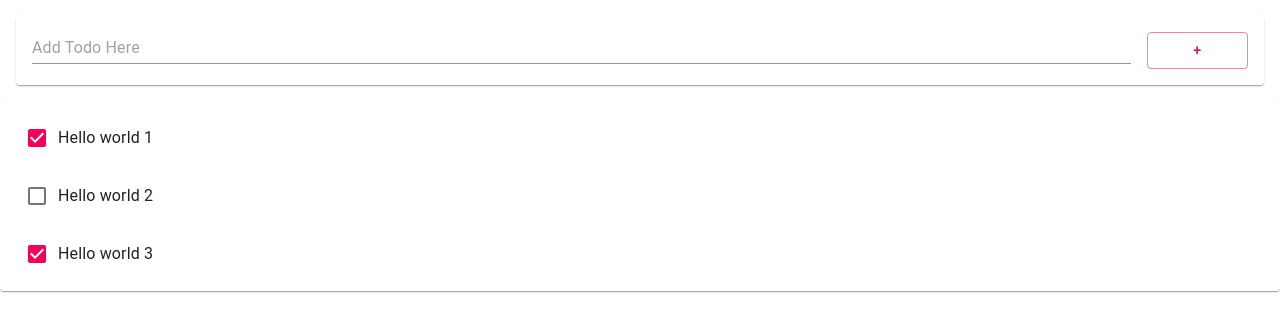
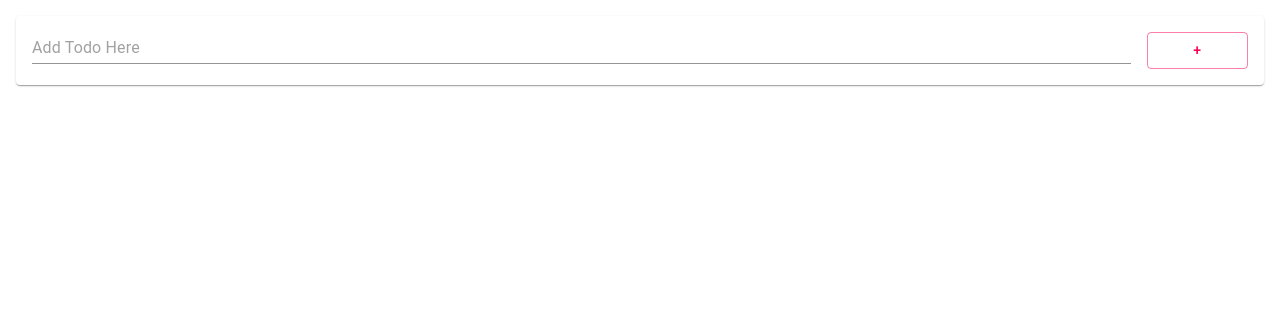
Before and after one commit to ekgp4949/blog-demo, a React (Create React App) app in the folder todo-react-app/: page / in a window 1280 px wide. Shown: the top 332 px of the page. Built offline with nearby package versions, Linux system fonts and the light colour scheme.

Commit message:
[mod] todo Delete 기능 추가

```diff
--- a/todo-react-app/src/App.js
+++ b/todo-react-app/src/App.js
@@ -10,11 +10,7 @@
     super(props);
 
     this.state = {
-      items: [
-        { id: 0, title: "Hello world 1", done: true },
-        { id: 1, title: "Hello world 2", done: false },
-        { id: 2, title: "Hello world 3", done: true },
-      ]
+      items: []
     }
   }
 
@@ -26,13 +22,20 @@
     this.setState({ items: thisItems });
   };
 
+  delete = (item) => {
+    const thisItems = this.state.items;
+    const newItems = thisItems.filter(e => e.id !== item.id);
+    this.setState({ items : newItems });
+  };
+
+
   render() {
 
     var todoItems = this.state.items.length > 0 && (<Paper>
         <List>
           {
             this.state.items.map((item, index) => (
-              <Todo item={item} key={item.id} />
+              <Todo item={item} key={item.id} delete={this.delete} />
             ))
           }
         </List>
--- a/todo-react-app/src/Todo.js
+++ b/todo-react-app/src/Todo.js
@@ -1,11 +1,18 @@
 import React from "react";
-import { ListItem, ListItemText, InputBase, Checkbox } from "@material-ui/core"
+import { ListItem, ListItemText, InputBase, Checkbox, ListItemSecondaryAction, IconButton } from "@material-ui/core"
+import { DeleteOutlined } from "@material-ui/icons";
 
 class Todo extends React.Component {
     constructor(props) {
         super(props);
 
         this.state = { item: props.item };
+        this.delete = props.delete;
+    }
+
+
+    deleteEventHandler = (e) => {
+        this.delete(this.state.item);
     }
 
     render() {
@@ -24,6 +31,11 @@
                         fullWidth={true}
                     />
                 </ListItemText>
+                <ListItemSecondaryAction>
+                    <IconButton aria-label="Delete Todo" onClick={this.deleteEventHandler}>
+                        <DeleteOutlined/>
+                    </IconButton>
+                </ListItemSecondaryAction>
             </ListItem>
         );
     }
```
